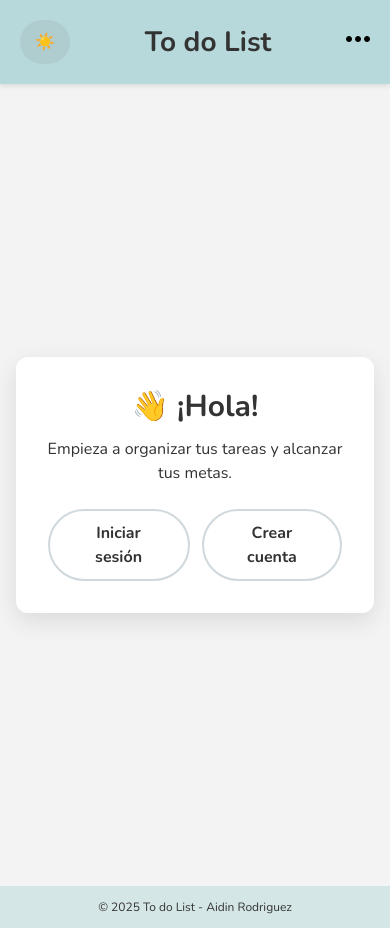
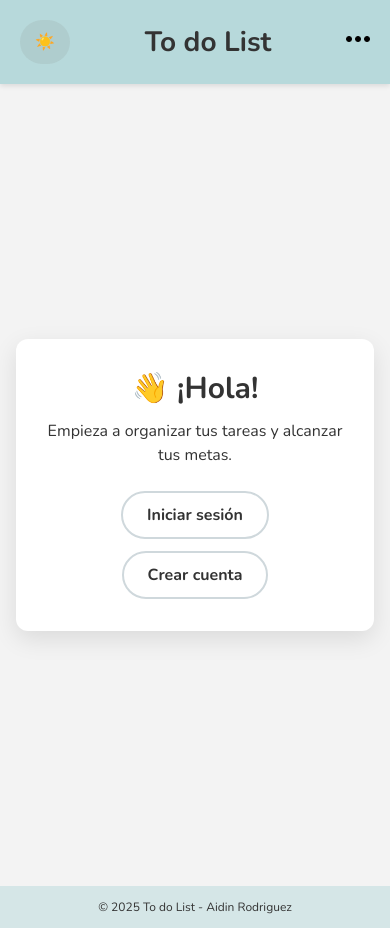
Before and after one commit to aidin-rodriguez-cei/Proyecto_ToDoList, a React (Vite) app in the folder Frontend/: page / in a window 390 px wide. Built offline with nearby package versions, Linux system fonts and the light colour scheme.

Commit message:
Fix: Ccs mobile

```diff
--- a/Frontend/index.html
+++ b/Frontend/index.html
@@ -8,6 +8,7 @@
 
     <!-- Ajuste para que sea responsive en móviles -->
     <meta name="viewport" content="width=device-width, initial-scale=1.0" />
+    <meta name="color-scheme" content="light dark" />
 
     <!-- Descripción para buscadores (SEO) -->
     <meta
@@ -33,6 +34,7 @@
       src="https://kit.fontawesome.com/181a2bd762.js"
       crossorigin="anonymous"
     ></script>
+
   </head>
 
   <body>
--- a/Frontend/src/css/index.css
+++ b/Frontend/src/css/index.css
@@ -5,10 +5,17 @@
 @tailwind utilities;
 
 /* ================= CONFIGURACIÓN GLOBAL ================= */
-/* Modo de color del sistema (permite light/dark automáticamente) */
+
+/* Tema claro por defecto */
 :root {
-  color-scheme: light dark;
+  color-scheme: light; /* evita que Safari ponga inputs oscuros */
 }
+
+/* Cuando tu app activa el modo oscuro (tu clase .dark) */
+.dark {
+  color-scheme: dark;
+}
+
 
 /* Aplicamos box-sizing para que el padding no afecte el ancho total */
 *,
--- a/Frontend/src/css/style.css
+++ b/Frontend/src/css/style.css
@@ -1,5 +1,5 @@
 /* ================= IMPORTS ================= */
-/*  Estilos separados para mantener el CSS ordenado */
+/* Estilos separados para mantener el CSS ordenado */
 @import "./filters.css";
 @import "./priority-radios.css";
 @import "./TaskCheckbox.css";
@@ -282,7 +282,7 @@ header img {
 /* ================= TASK LIST ================= */
 /* Tarjeta contenedora de la lista de tareas */
 .tasks {
-  width: 80%;
+  width: auto;
   min-height: 100px;
   margin: 10px auto;
   background-color: #fff;
@@ -333,6 +333,15 @@ header img {
   color: #6c757d;
 }
 
+/* Centrado vertical del checkbox dentro de la tarea */
+.task-item .task-checkbox {
+  display: flex;
+  align-items: center;
+  justify-content: center;
+  width: 24px;
+  height: 24px;
+}
+
 /* Estilo cuando la tarea está completada */
 .completed {
   text-decoration: line-through;
@@ -355,8 +364,8 @@ header img {
 
 /* Bloques clickeables para acciones */
 .borrar {
-  margin-left: 15px;
-  padding: 8px;
+  margin-left: 6px;
+  padding: 4px;
   border-radius: 0.25rem;
   transition: all 0.15s ease-in-out;
 }
@@ -476,6 +485,7 @@ header img {
   display: inline-flex;
   align-items: center;
   margin-bottom: 20px;
+  font-size: 0.9rem;
 }
 
 /* Checkbox visible dentro de “tyc” (este sí se muestra) */
@@ -497,7 +507,7 @@ header img {
   align-items: center;
   justify-content: center;
   flex-wrap: wrap;
-  padding: 2rem 1rem;
+  padding: 1rem 2rem;
 }
 
 /* Tarjeta del formulario de login/registro */
@@ -803,6 +813,14 @@ footer button {
   background-color: #b7d9db;
   color: #333;
   border-color: #b7d9db;
+}
+
+/* En la tarjeta, fuerza un contenedor de acciones flexible */
+.home-public-main section .flex {
+  display: flex;
+  flex-wrap: wrap;
+  gap: 12px;
+  justify-content: center;
 }
 
 /* ================= ERROR PAGE ================= */
```
